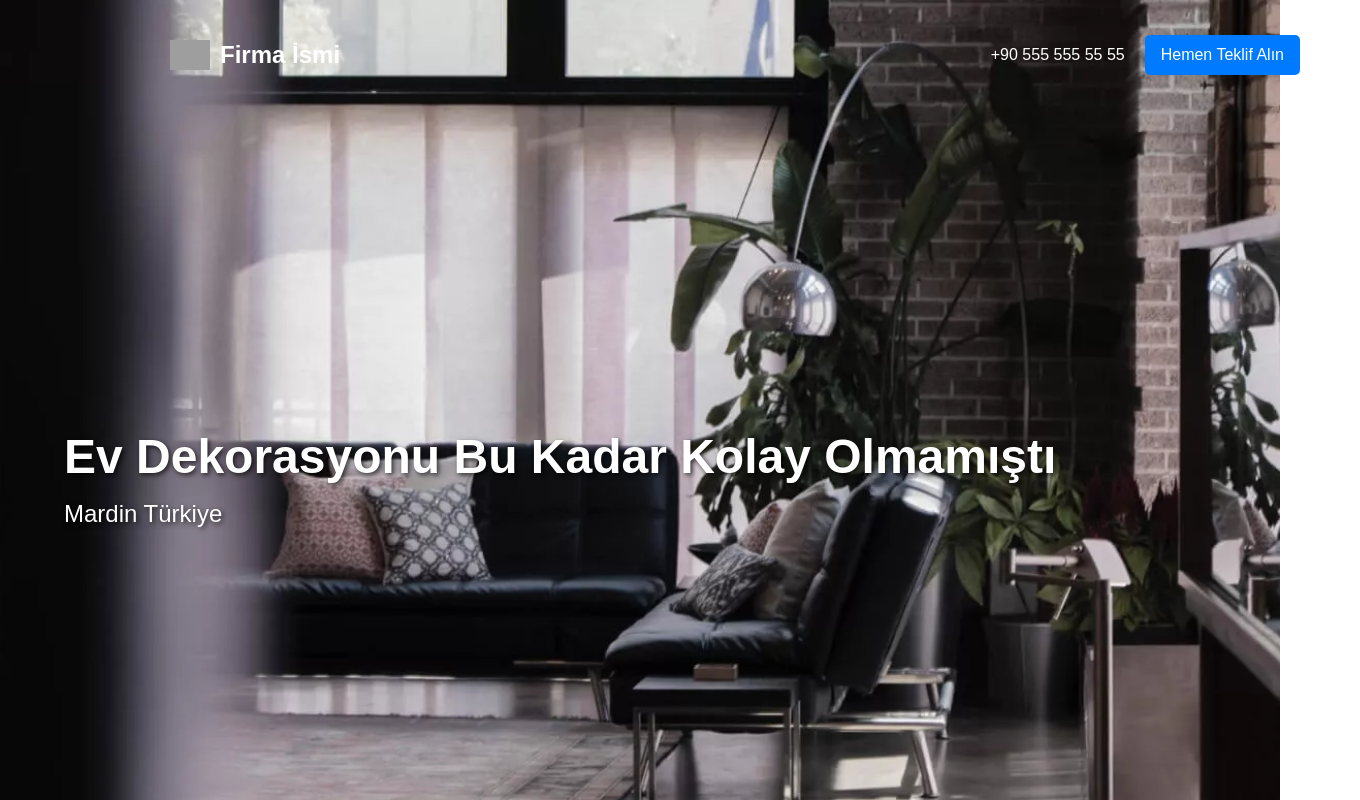
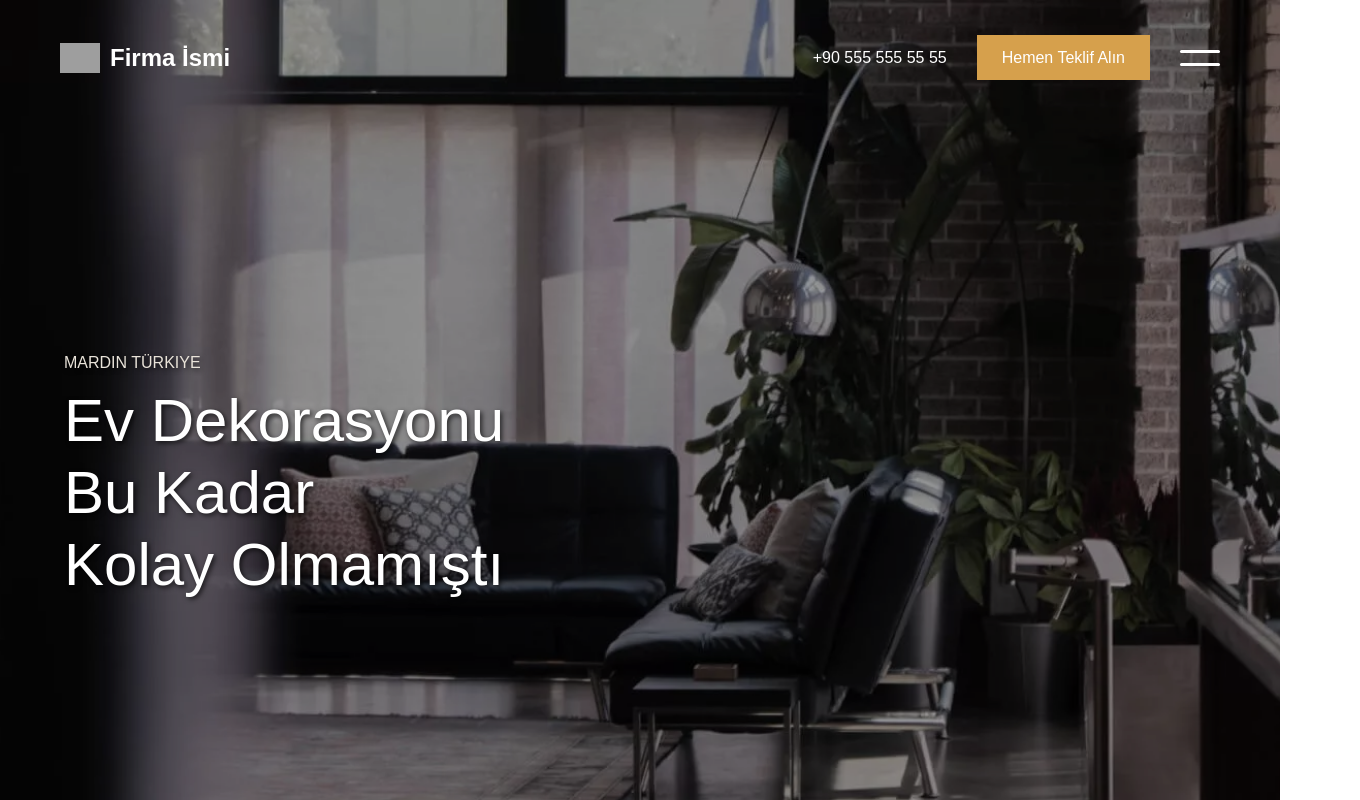
Before and after one commit to mhmtkarakas/interiordesign, a React (Create React App) app: page / in a window 1280 px wide. Shown: the top 800 px of the page, 1360 px wide, since content can reach past the window. Built offline with nearby package versions, Linux system fonts and the light colour scheme; grey boxes are pictures that could not be loaded.

Commit message:
Header&Hero component

```diff
--- a/src/components/Header/Header.css
+++ b/src/components/Header/Header.css
@@ -1,31 +1,27 @@
-/* Genel Header Stilleri */
+
 .header {
-  /* display: flex;
-  justify-content: space-between;
+  position: fixed;
+  width: 100%;
+  display: flex;
+  justify-content: center;
   align-items: center;
   padding: 0px 10px;
   padding-top: 35px;
-  max-width: 1200px;
-  margin: 0 auto;
-  background-color: transparent;
-  z-index: 10; */
-  position: absolute; /* Resmin üzerinde yer alması için */
-  top: 0;
-  left: 12.5%;
-  width: 100%;
+  z-index: 5;
+  background: transparent;
+  color: white;
+}
+.header-content {
   display: flex;
   justify-content: space-between;
-  align-items: center !important;
-  padding: 0px 10px;
-  padding-top: 35px;
-  max-width: 1200px;
-  margin: 0 auto !important;
-  z-index: 5; /* Resimden daha üstte */
-  background: transparent; /* Arka plan şeffaf */
-  color: white;
+  align-items: center;
+  width: 100%;
+  max-width: 1200px; /* Header genişliği */
+  padding: 0 20px; /* Sağ ve sol boşluk */
+  margin: 0 auto; /* Ortalamak için */
 }
 
-/* Sol Taraf: Logo ve Şirket İsmi */
+
 .header-left {
   display: flex;
   align-items: center;
@@ -42,11 +38,10 @@
   font-weight: bold;
 }
 
-/* Sağ Taraf: Telefon, Buton ve Toggle */
 .header-right {
   display: flex;
   align-items: center;
-  gap: 20px; /* Elemanlar arasındaki boşluk */
+  gap: 30px;
 }
 
 .phone-number {
@@ -55,27 +50,30 @@
 }
 
 .btn-offer {
-  background-color: #007bff;
-  color: white;
-  border: none;
-  padding: 8px 16px;
-  border-radius: 5px;
-  font-size: 1rem;
-  cursor: pointer;
-  transition: background-color 0.3s ease;
+  background: #D6A04C;
+  border: 1px solid #D6A04C;
+  color: #fff !important;
+  font-size: 16px;
+  font-weight: 400;
+  padding: 14px 24px;
+  line-height: 15px;
+  border-radius: 0px;
+  transition: all ease .5s;
 }
 
 .btn-offer:hover {
-  background-color: #0056b3;
+  background-color: transparent;
+  border: 1px solid #D6A04C;
+
 }
 
-/* Toggle Button */
+
 .toggle-button {
   display: flex;
   flex-direction: column;
   justify-content: space-between;
-  width: 30px;
-  height: 24px;
+  width: 40px;
+  height: 16px;
   background: none;
   border: none;
   cursor: pointer;
@@ -88,11 +86,54 @@
   background-color: #fff;
   border-radius: 2px;
 }
+.menu {
+  position: fixed;
+  top: 0;
+  right: -100%;
+  width: 335px;
+  height: 100%;
+  background: #111111;
+  color: white;
+  display: flex;
+  flex-direction: column;
+  padding: 20px;
+  transition: right 0.8s ease-in-out !important;
+  z-index: 15;
+}
+.menu-open {
+  right: 0;
+}
+.menu-close {
+  align-self: flex-start;
+  background: none;
+  border: none;
+  color: white;
+  font-size: 1.5rem;
+  cursor: pointer;
+  margin-bottom: 20px;
+}
+.menu-nav {
+  display: flex;
+  flex-direction: column;
+  gap: 25px;
+  text-align: center;
+  margin-top: 50px;
 
-/* Responsive Tasarım */
+}
+.menu-nav a {
+  text-decoration: none;
+  color: white;
+  font-size: 20px;
+  transition: color 0.3s ease;
+}
+.menu-nav a:hover {
+  color: #d6a04c;
+}
+
+
 @media (max-width: 768px) {
   .phone-number {
-    display: none ; /* Telefon numarasını gizle */
+    display: none ;
   }
   .btn-offer{
     display: none ;
--- a/src/components/Header/Header.jsx
+++ b/src/components/Header/Header.jsx
@@ -1,10 +1,18 @@
-import React from "react";
-import "./Header.css"; // Stil dosyasını import ediyoruz
+import React,{useState} from "react";
+import "./Header.css";
 
 const Header = () => {
+  const [menuOpen, setMenuOpen] = useState(false);
+
+  const toggleMenu = () => {
+    setMenuOpen(!menuOpen);
+  };
+
   return (
+    <>
     <header className="header">
       {/* Sol Kısım: Logo ve Şirket İsmi */}
+      <div className="header-content">
       <div className="header-left">
         <img src="logo.png" alt="Logo" className="logo" />
         <span className="company-name">Firma İsmi</span>
@@ -14,12 +22,28 @@ const Header = () => {
       <div className="header-right">
         <span className="phone-number">+90 555 555 55 55</span>
         <button className="btn-offer">Hemen Teklif Alın</button>
-        <button className="toggle-button">
+        <button className="toggle-button" onClick={toggleMenu}>
           <span className="toggle-line"></span>
           <span className="toggle-line"></span>
         </button>
       </div>
+      </div>
     </header>
+     {/* Menü Alanı */}
+     <div className={`menu ${menuOpen ? "menu-open" : ""}`}>
+        <button className="menu-close" onClick={toggleMenu}>
+          X
+        </button>
+        <nav className="menu-nav">
+          <a href="#home">Anasayfa</a>
+          <a href="#about">Hakkımızda</a>
+          <a href="#services">Hizmetlerimiz</a>
+          <a href="#projects">Projeler</a>
+          <a href="#blog">Blog +</a>
+          <a href="#contact">İletişim</a>
+        </nav>
+      </div>
+    </>
   );
 };
 
--- a/src/components/Hero/Hero.css
+++ b/src/components/Hero/Hero.css
@@ -6,7 +6,17 @@
     z-index: 2; /* Navbar'dan yüksek olmalı */
     overflow: hidden;
   }
-
+  .hero-container::before{
+    content: " ";
+    position: absolute;
+    top: 0;
+    left: 0;
+    width: 100%;
+    height: 100%;
+    background-color: black;
+    opacity: 0.4;
+    z-index: 1;
+  }
   .hero-background {
     position: absolute; /* Tam ekran yerleşimi */
     top: 0;
@@ -34,15 +44,19 @@
 
   /* Büyük Başlık */
   .hero-text h1 {
-    font-size: 3rem; /* Büyük başlık */
-    font-weight: bold;
-    margin-bottom: 10px;
+    font-size: 60px;
+    font-weight: 400;
+    color: #fff;
+    line-height: 1.2;
   }
 
   /* Alt Metin */
   .hero-text p {
-    font-size: 1.5rem; /* Daha küçük alt yazı */
-    margin: 0;
+    color: #E9E3D9;
+    font-size: 16px;
+    text-transform: uppercase;
+    margin-bottom: 10px;
+    display: block;
   }
 
   /* Responsive Tasarım */
--- a/src/components/Hero/Hero.jsx
+++ b/src/components/Hero/Hero.jsx
@@ -18,8 +18,8 @@ const Hero = () => {
 
       {/* Metin Alanı */}
       <div className="hero-text">
-        <h1>Ev Dekorasyonu Bu Kadar Kolay Olmamıştı</h1>
-        <p>Mardin Türkiye</p>
+       <p>Mardin Türkiye</p>
+        <h1>Ev Dekorasyonu <br/> Bu Kadar <br/> Kolay Olmamıştı</h1>
       </div>
     </div>
   );
```
